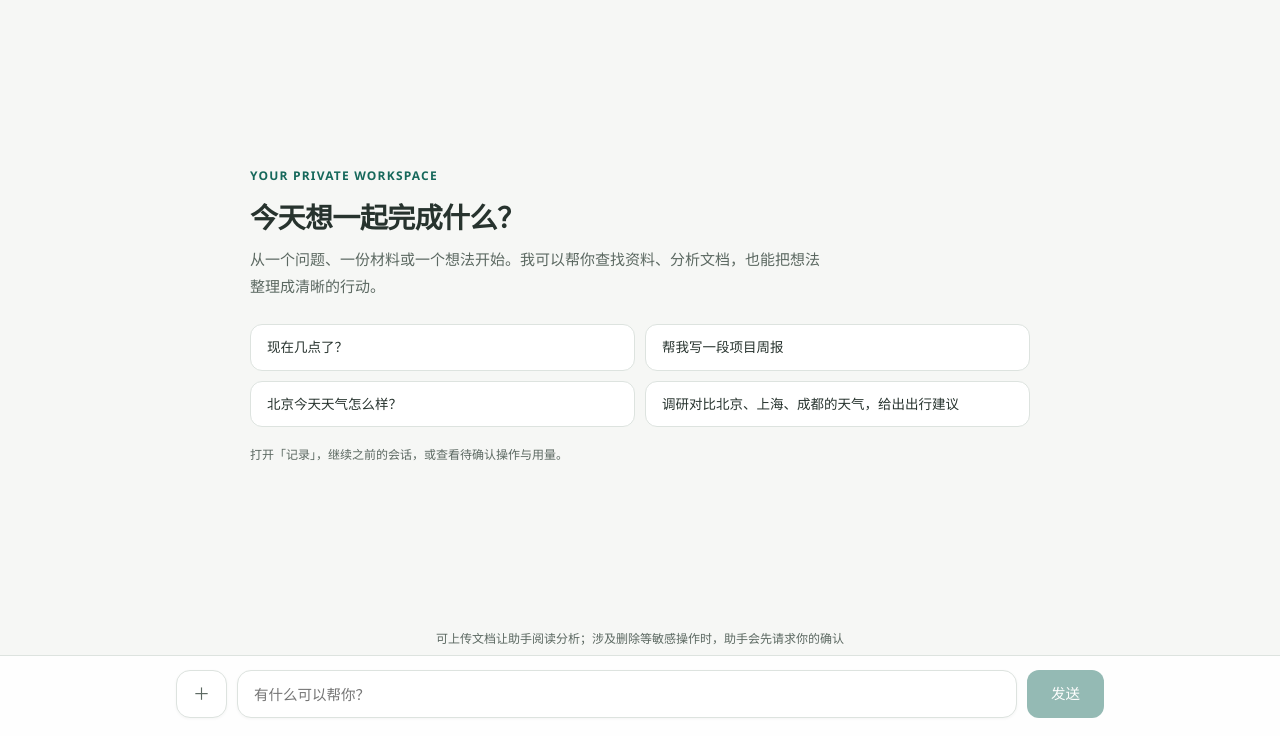
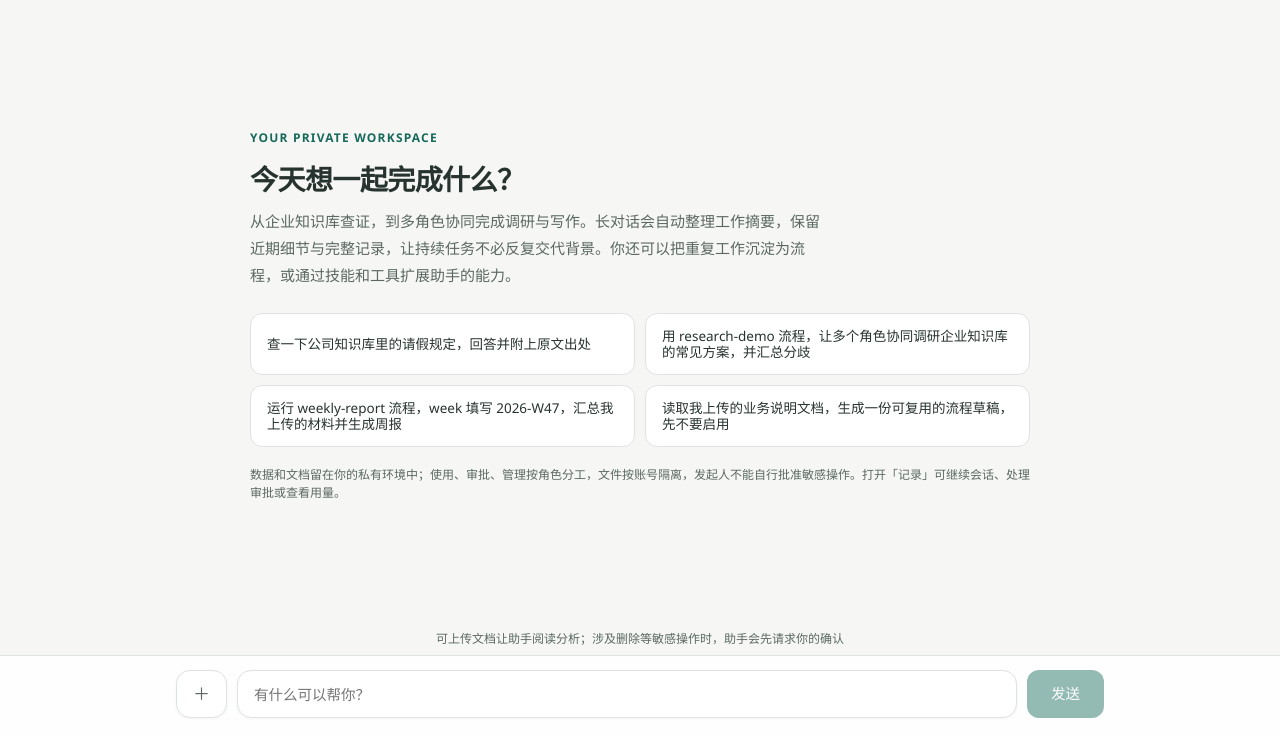
Before and after one commit to huyc666/private-agent-poc, a website: page web/index.html in a window 1280 px wide. Shown: the part 64-800 px from the top of the page. Drawn offline with Linux system fonts and the light colour scheme; no server answers.

Commit message:
feat: 更新欢迎区以展示系统特色

```diff
--- a/web/index.html
+++ b/web/index.html
@@ -519,7 +519,12 @@ function addUsageNote(usage) {
 let serverOnline = false;
 
 // ---- 空会话欢迎卡（非技术用户引导：示例问题点击即发送）----
-const SAMPLES = ['现在几点了？', '帮我写一段项目周报', '北京今天天气怎么样？', '调研对比北京、上海、成都的天气，给出出行建议'];
+const SAMPLES = [
+  '查一下公司知识库里的请假规定，回答并附上原文出处',
+  '用 research-demo 流程，让多个角色协同调研企业知识库的常见方案，并汇总分歧',
+  '运行 weekly-report 流程，week 填写 2026-W47，汇总我上传的材料并生成周报',
+  '读取我上传的业务说明文档，生成一份可复用的流程草稿，先不要启用'
+];
 function renderWelcome() {
   if (chat.children.length) return;
   const w = document.createElement('div');
@@ -528,7 +533,7 @@ function renderWelcome() {
   eyebrow.className = 'w-eyebrow'; eyebrow.textContent = 'YOUR PRIVATE WORKSPACE';
   const h = document.createElement('h3'); h.textContent = '今天想一起完成什么？';
   const p = document.createElement('p');
-  p.textContent = '从一个问题、一份材料或一个想法开始。我可以帮你查找资料、分析文档，也能把想法整理成清晰的行动。';
+  p.textContent = '从企业知识库查证，到多角色协同完成调研与写作。长对话会自动整理工作摘要，保留近期细节与完整记录，让持续任务不必反复交代背景。你还可以把重复工作沉淀为流程，或通过技能和工具扩展助手的能力。';
   const grid = document.createElement('div');
   grid.className = 'w-grid';
   for (const s of SAMPLES) {
@@ -538,7 +543,7 @@ function renderWelcome() {
     grid.appendChild(b);
   }
   const note = document.createElement('div');
-  note.className = 'w-note'; note.textContent = '打开「记录」，继续之前的会话，或查看待确认操作与用量。';
+  note.className = 'w-note'; note.textContent = '数据和文档留在你的私有环境中；使用、审批、管理按角色分工，文件按账号隔离，发起人不能自行批准敏感操作。打开「记录」可继续会话、处理审批或查看用量。';
   w.append(eyebrow, h, p, grid, note);
   chat.appendChild(w);
 }
```
